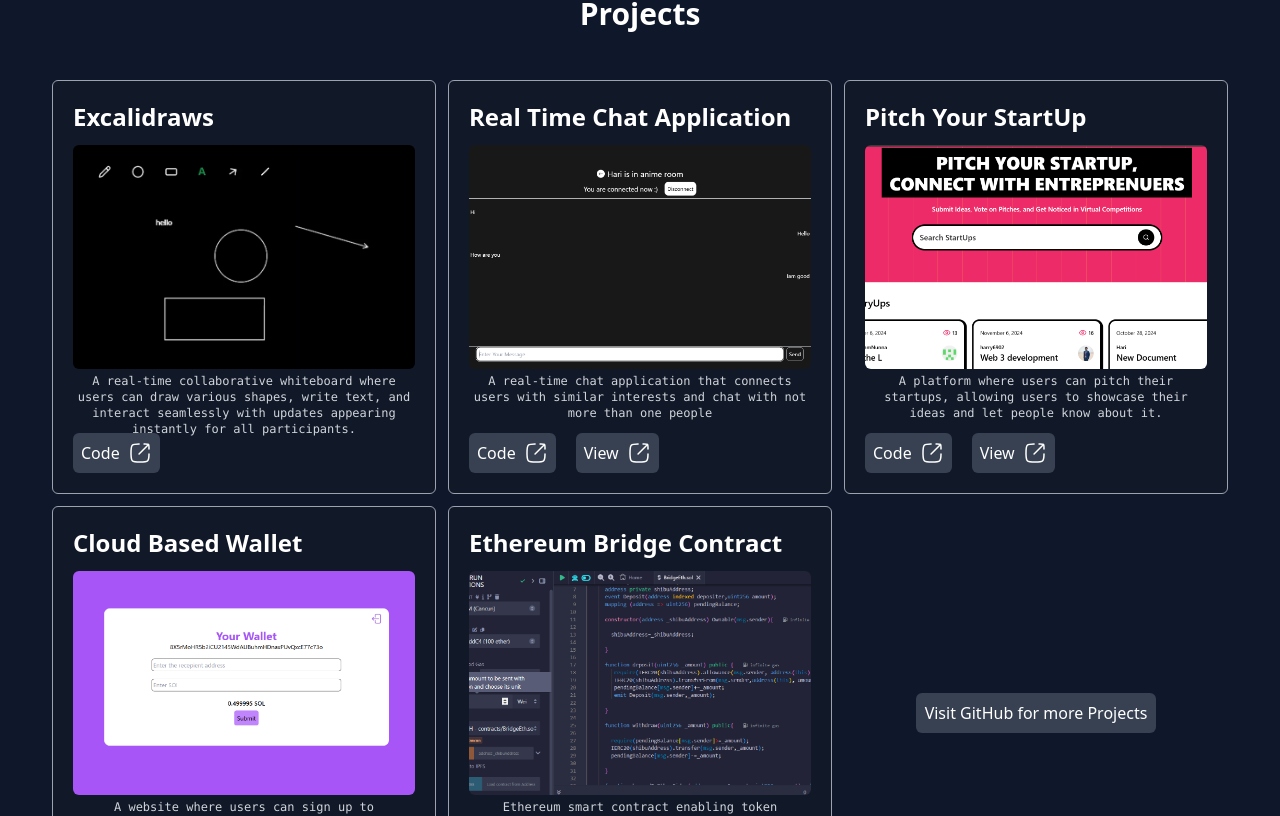
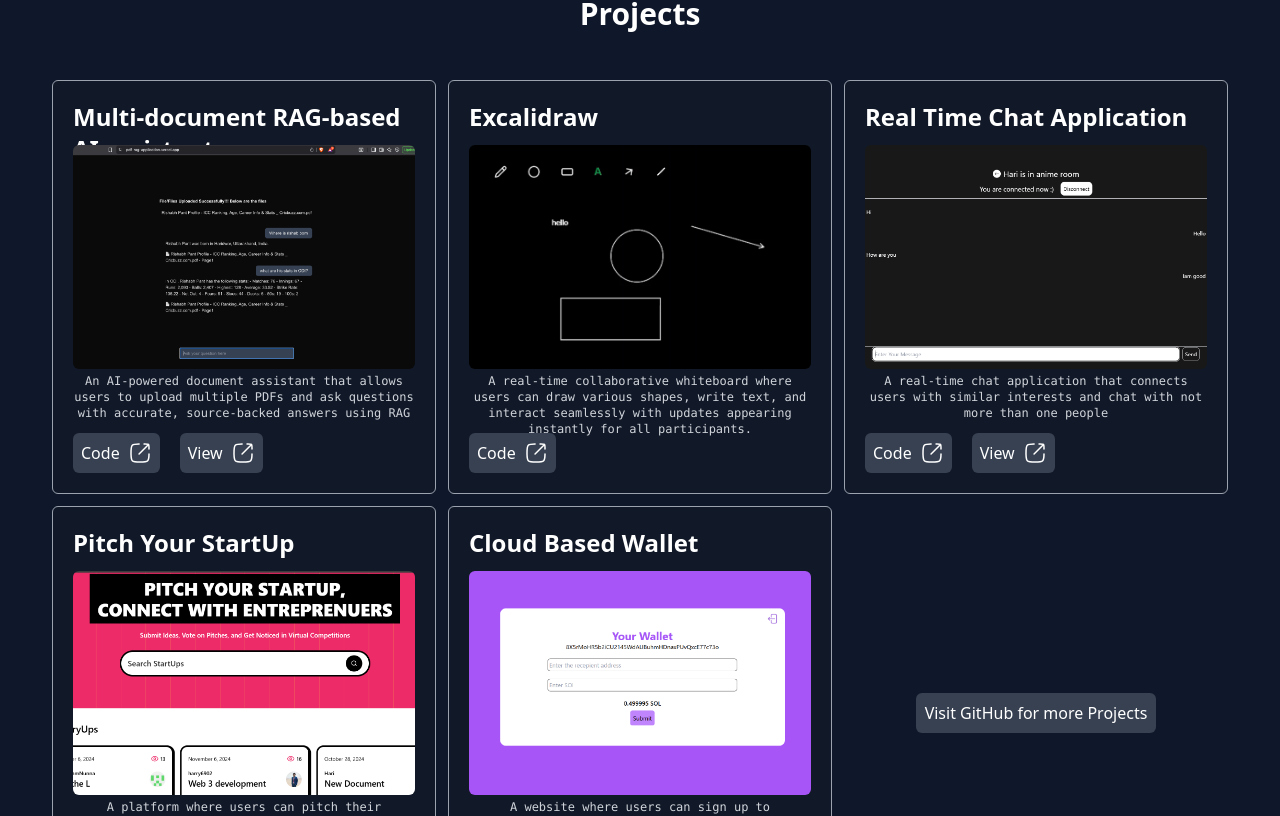
Before and after one commit to harry6902/portfolio, a Next.js app: page / in a window 1280 px wide. Shown: the part 1324-2140 px from the top of the page. Built offline with nearby package versions, Linux system fonts and the light colour scheme.

Commit message:
added new project

```diff
--- a/app/components/Card.tsx
+++ b/app/components/Card.tsx
@@ -1,6 +1,6 @@
 
 import Link from "next/link";
-
+import Image from "next/image";
 export function Card({heading,description,gitlink,hostlink,imgUrl}:{
     heading:string,
     description:string,
@@ -12,8 +12,14 @@
         <div className="min-h-[30vh] w-[80vw] lg:w-[30vw] bg-gray-900 border border-gray-400 p-5 rounded-md relative" >
             <div className="h-full w-full flex flex-col gap-1">
             <h1 className="text-xl md:text-2xl font-bold h-8 mb-2">{heading}</h1>
-            <img src={imgUrl} alt="" className="w-[80vw] lg:w-[30vw] h-[23vh] md:h-[28vh] object-cover object-top-right rounded-md" />
-            <p className="text-xs text-gray-300 text-center font-mono h-16 md:h-12">{description}</p>
+            <Image
+            src={imgUrl}
+            width={300}
+            height={200}
+            alt="description of image"
+            className="w-[80vw] lg:w-[30vw] h-[23vh] md:h-[28vh] object-cover object-top-right rounded-md"
+            />
+             <p className="text-xs text-gray-300 text-center font-mono h-16 md:h-12">{description}</p>
             <div className="flex items-center gap-5 mt-2">
             <div className=" bg-gray-700 p-2 rounded-md cursor-pointer hover:bg-gray-600 ">
              <Link href={gitlink} className="flex justify-center items-center gap-2" target="_blank">
--- a/app/page.tsx
+++ b/app/page.tsx
@@ -1,9 +1,10 @@
 "use client"
 import Image from "next/image";
 import { motion } from "framer-motion";
-import { Github, Linkedin,Mail, Twitter, ArrowDown,FileText } from "lucide-react";
+import { Github, Linkedin, Mail, Twitter, ArrowDown, FileText } from "lucide-react";
 import Link from "next/link";
 import { Card } from './components/Card';
+
 
 export default function Home() {
   const skills = [
@@ -58,15 +59,15 @@
                 <div className="cursor-pointer h-10 w-10 bg-black rounded-md flex items-center justify-center hover:bg-slate-900"><Github className="h-5 w-5" /></div>
               </Link>
               <Link href={"https://www.linkedin.com/in/manepalli-hari-55a189217/"} target="_blank">
-        <div className="cursor-pointer h-10 w-10 bg-black rounded-md flex items-center justify-center hover:bg-gray-900"><Linkedin className="h-5 w-5"/></div>
+                <div className="cursor-pointer h-10 w-10 bg-black rounded-md flex items-center justify-center hover:bg-gray-900"><Linkedin className="h-5 w-5" /></div>
               </Link>
               <Link href={"mailto:manepallihari2002@gmail.com"}>
                 <div className="cursor-pointer h-10 w-10 bg-black rounded-md flex items-center justify-center hover:bg-gray-900"><Mail className="h-5 w-5" /></div>
               </Link>
               <Link href={"https://x.com/harry_codes"} target="_blank">
-        <div className="cursor-pointer h-10 w-10 bg-black rounded-md flex items-center justify-center hover:bg-gray-900"><Twitter className="h-5 w-5"/></div>
+                <div className="cursor-pointer h-10 w-10 bg-black rounded-md flex items-center justify-center hover:bg-gray-900"><Twitter className="h-5 w-5" /></div>
               </Link>
-        <Link href={"Resume_Hari.pdf"} target="_blank">
+              <Link href={"Hari_Resume_March26.pdf"} target="_blank">
                 <div className="cursor-pointer h-10 w-10 bg-black rounded-md flex items-center justify-center hover:bg-gray-900">
 
                   <FileText className="h-5 w-5" />
@@ -93,7 +94,7 @@
         <h2 className="text-3xl font-bold text-center mb-12 mt-10">Tech Stack</h2>
         <div className="grid grid-cols-4 md:grid-cols-10 gap-y-2 md:gap-y-3 mb-10">
 
-      {skills.map((skill)=>(
+          {skills.map((skill) => (
             <div key={skill} className="flex flex-col justify-center items-center text-white">
 
               <Image
@@ -120,7 +121,15 @@
         <div className="grid grid-cols-1 md:grid-cols-1 lg:grid-cols-3 gap-x-3 gap-y-3">
 
           <Card
-    heading={"Excalidraws"}
+            heading={"Multi-document RAG-based AI assistant"}
+            description={"An AI-powered document assistant that allows users to upload multiple PDFs and ask questions with accurate, source-backed answers using RAG "}
+            gitlink={"https://github.com/harry6902/PDF-Rag-Application"}
+            hostlink={"https://pdf-rag-application.vercel.app/"}
+            imgUrl={"/projects/rag.png"}
+
+          />
+          <Card
+            heading={"Excalidraw"}
             description={"A real-time collaborative whiteboard where users can draw various shapes, write text, and interact seamlessly with updates appearing instantly for all participants."}
             gitlink={"https://github.com/harry6902/excalidraw"}
             imgUrl={"/projects/excali.png"}
@@ -146,12 +155,12 @@
             gitlink={"https://github.com/harry6902/cloudwallet-backend"}
             imgUrl={"/projects/wallet.png"}
           />
-    <Card
+          {/* <Card
             heading={"Ethereum Bridge Contract"}
             description={"Ethereum smart contract enabling token transfers between the Ethereum blockchain and other blockchains, with the ability to retrieve tokens when needed."}
             gitlink={"https://github.com/harry6902/eth-bridges"}
             imgUrl={"/projects/bridge.png"}
-    />
+          /> */}
           <div className="flex items-center justify-center">
             <Link href={"https://github.com/harry6902"} className=" bg-gray-700 hover:bg-gray-600 w-60 rounded-md p-2 cursor-pointer text-center" target="_blank">
               Visit GitHub for more Projects
@@ -167,7 +176,7 @@
         <div className="flex flex-col md:flex-row w-full">
           <div className="lg:w-[30vw] h-full flex flex-col justify-center items-center">
 
-          <img src="./myimg2.png" alt=""  className="h-32 w-32 rounded-full object-cover mt-10"/>
+            <img src="./myimg2.png" alt="" className="h-32 w-32 rounded-full object-cover mt-10" />
             <h1 className=" italic font-semibold text-xl md:text-3xl mt-2 md:mt-5">Manepalli Hari</h1>
             <h2 className="italic texl-lg md:text-2xl">IIT Jodhpur (2019-2023)</h2>
             <h3 className="italic text-lg">Computer Science and Engineering</h3>
```
Also changed, not shown: public/projects/rag.png (added), 1 other file (tests, documents, lock files or other folders). Lines whose indentation alone changed are shown as unchanged.
